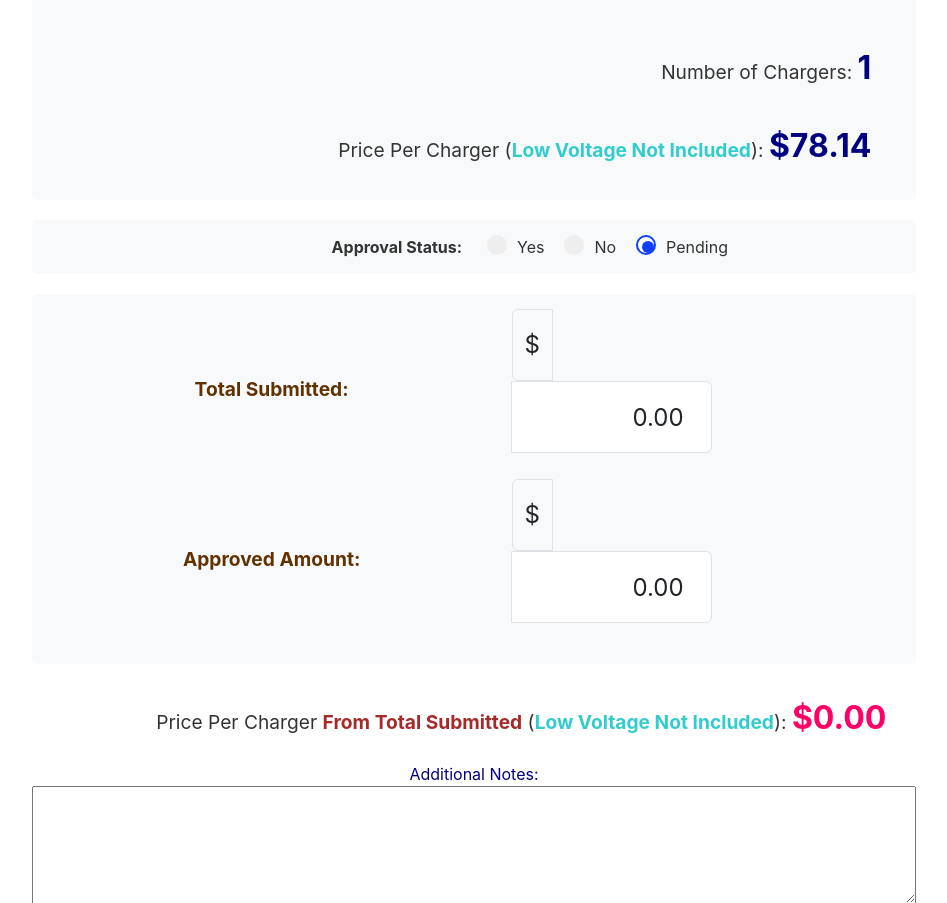
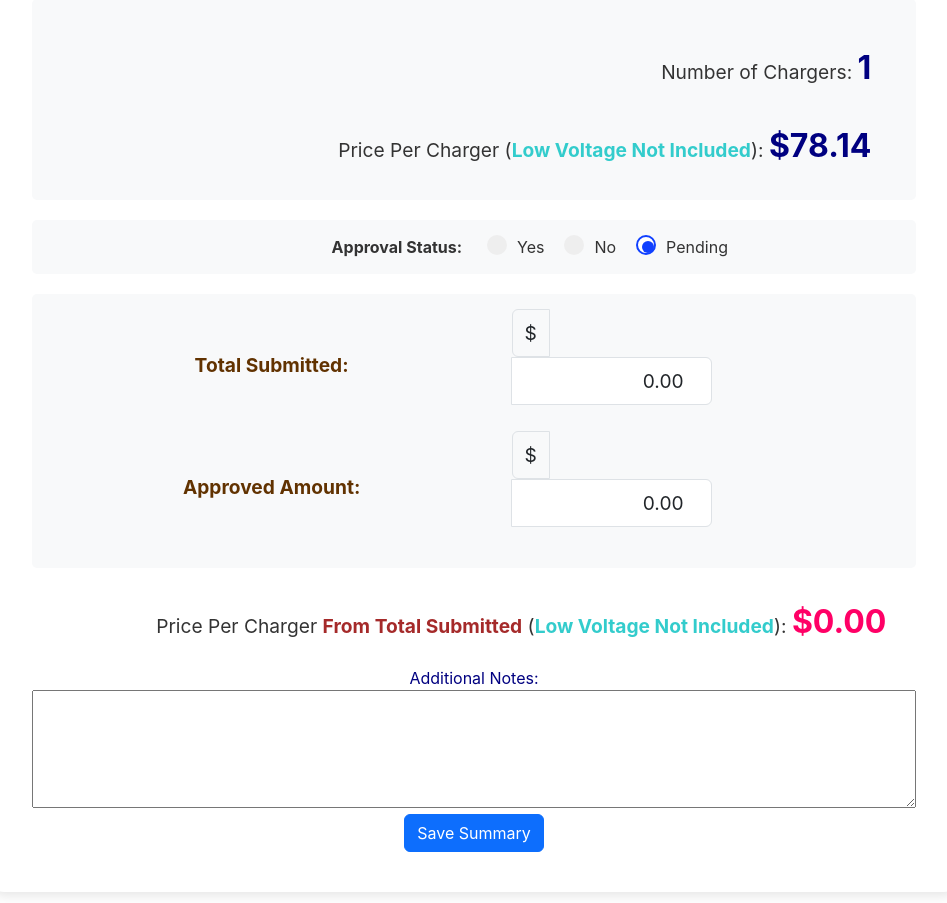
Before and after one commit to CarlosCruzValverde/testEstimator, a Flask app: page /portfolio/save_summary?project_id=1 in a window 1280 px wide. Shown: the part 943-1846 px from the top of the page, without its empty margins (166-1113 px from the left). Run offline with Flask 3, Linux system fonts and the light colour scheme; the visitor is signed in with stand-in values (Sample User, id 1); tables that the repository leaves empty hold one stand-in row (values such as "Sample post"); parts of the project's set-up code (start-up, migrations or seed data) failed here and were passed over; some libraries are stand-ins or nearby versions.

Commit message:
Update styles.css

```diff
--- a/static/css/styles.css
+++ b/static/css/styles.css
@@ -678,15 +678,15 @@
 /* Target the input elements inside the amount-section */
 .amount-section .form-control {
     width: 200px; /* Adjust the width as needed */
-    height: 3.0em; /* Adjust the height using em */
-    font-size: 1.5em; /* Base font size (relative to parent) */
+    height: 2.5em; /* Adjust the height using em */
+    font-size: 1.2em; /* Base font size (relative to parent) */
     padding: 0.5em; /* Adjust padding using em */
 }
 
 /* Optional: Adjust the size of the input-group-text (the "$" symbol) */
 .amount-section .input-group-text {
-    height: 3.0em; /* Match the height of the input */
-    font-size: 1.5em; /* Match the font size of the input */
+    height: 2.5em; /* Match the height of the input */
+    font-size: 1.2em; /* Match the font size of the input */
 }
 
 /* Approval Section */
```
